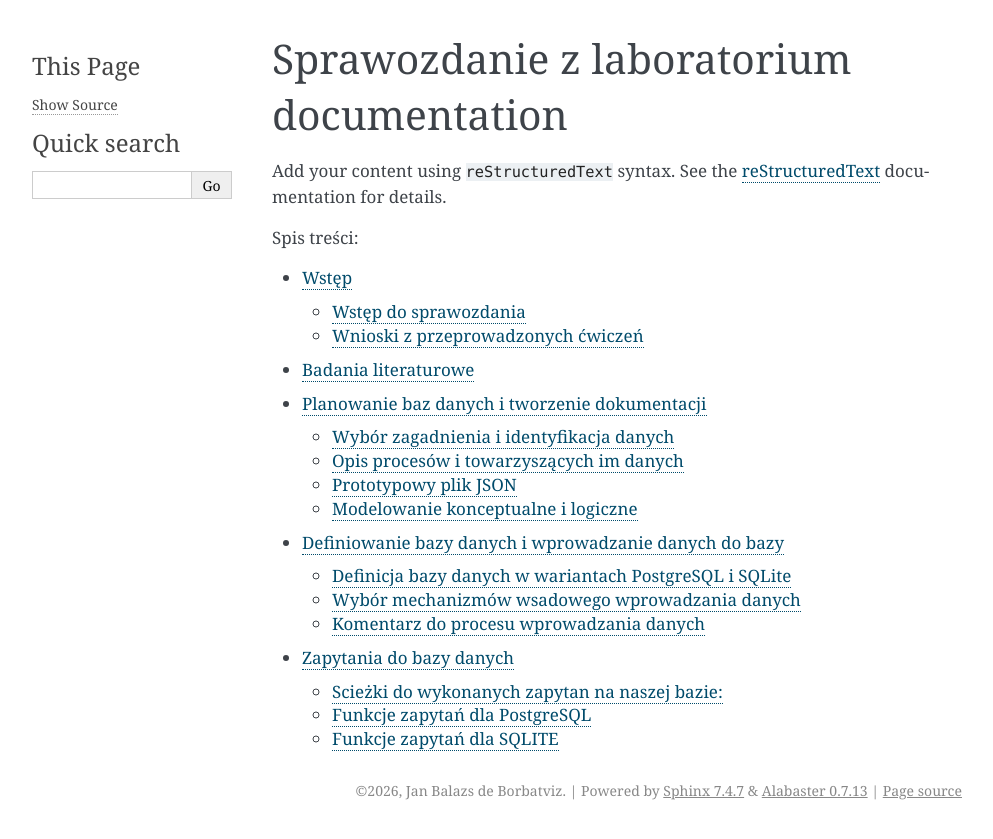
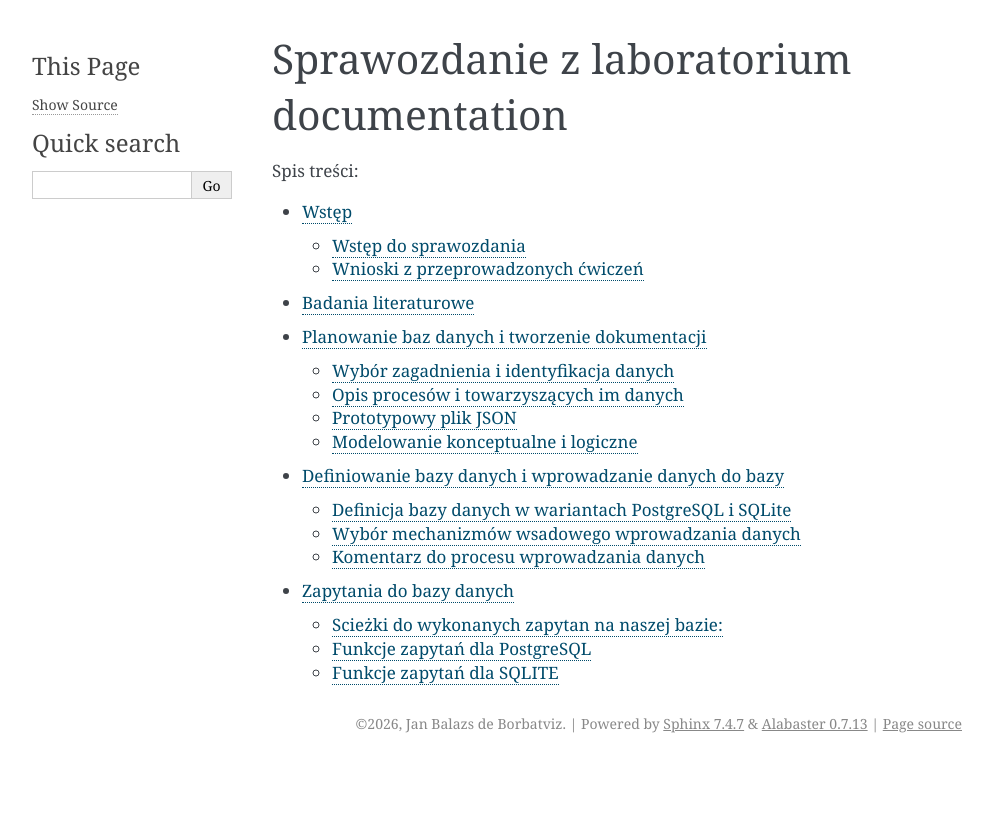
Before and after one commit to JanBalazs/Sprawozdanie-glowne, a Sphinx documentation site: the page built from source/index.rst, in a window 1280 px wide. Shown: the top 839 px of the page, without its empty margins (148-1141 px from the left). Built offline with Sphinx 7.4.7, drawn with Linux system fonts in a browser that asks for light colours; pages that are not in the unit, such as notebooks, are missing from menus.

Commit message:
Update index.rst

```diff
--- a/source/index.rst
+++ b/source/index.rst
@@ -6,11 +6,8 @@
 
 
 Sprawozdanie z laboratorium documentation
-^^^^^^^^^^^^^^^^^^^^^^^^^^^^^^^^^^^^^^^^^^^^^^
+^^^^^^^^^^^^^^^^^^^^^^^^^^^^^^^^^^^^^^^^^
 
-Add your content using ``reStructuredText`` syntax. See the
-`reStructuredText <https://www.sphinx-doc.org/en/master/usage/restructuredtext/index.html>`_
-documentation for details.
 
 
 .. toctree::
```
